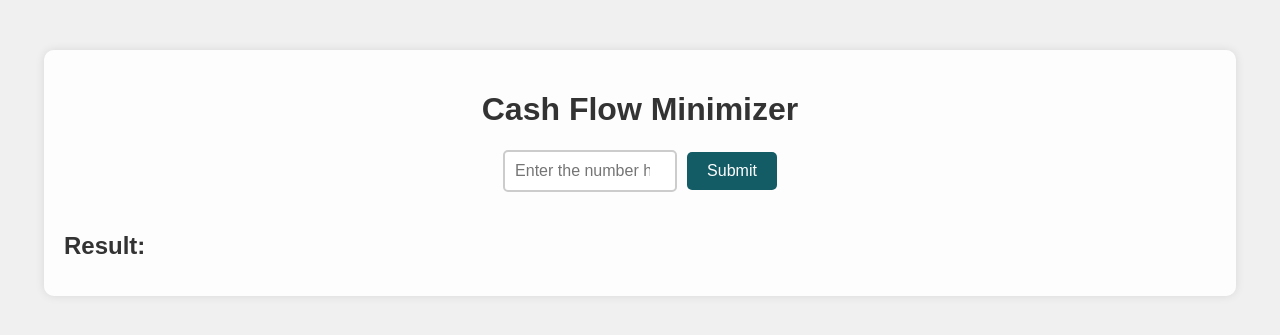
After one commit to ameyk2004/ameykulkarni, a Flask app: page /cash-flow-minimizer/ in a window 1280 px wide. The commit adds this page. Shown: the top 335 px of the page. Run offline with Flask 3, Linux system fonts and the light colour scheme.

Commit message:
added cash flow minimizer project

```diff
--- a/app/__init__.py
+++ b/app/__init__.py
@@ -1,5 +1,6 @@
 from flask import Flask, render_template, send_from_directory, redirect, jsonify
 from PIH_Pune_Price_Pulse import pricepulse
+from cash_flow_manager import cashflowminimizer
 from portfolio import portfolio
 
 
@@ -7,6 +8,7 @@ def create_app():
     app = Flask(__name__)
     app.register_blueprint(pricepulse.pricepulse, url_prefix="/price-pulse")
     app.register_blueprint(portfolio.portfolio, url_prefix="/portfolio")
+    app.register_blueprint(cashflowminimizer.cashflowminimizer, url_prefix="/cash-flow-minimizer")
 
     @app.route('/')
     def home():
--- /dev/null
+++ b/cash_flow_manager/cashflowminimizer.py
@@ -0,0 +1,29 @@
+from flask import request, render_template, Blueprint
+from cash_flow_manager.transaction_minimizer import cash_flow_minimizer
+
+cashflowminimizer = Blueprint("cashflowminimizer", __name__,static_folder="static", template_folder="templates")
+@cashflowminimizer.route('/')
+def home():
+    return render_template('index2.html')
+
+@cashflowminimizer.route('/min-flow', methods=['POST'])
+def getminFlow():
+    if request.method == 'POST':
+        data = request.json
+        print(data)
+        transactions = []
+        # ['A', 'B', 5]
+
+        for transaction in data['transactions']:
+            curr_trans = []
+            curr_trans.append(transaction['payer'])
+            curr_trans.append(transaction['payee'])
+            curr_trans.append(transaction['amount'])
+            transactions.append(curr_trans)
+
+        print(transactions)
+        result = cash_flow_minimizer(transactions)
+        print({'result' : result})
+
+
+    return {'result' : result}
--- /dev/null
+++ b/cash_flow_manager/static/css/styles.css
@@ -0,0 +1,107 @@
+/* Global Styles */
+body {
+    margin: 0;
+    padding: 0;
+    font-family: Arial, sans-serif;
+    background: #f0f0f0; /* Light gray background */
+}
+
+.container {
+    width: 90%; /* Adjusted width for responsiveness */
+    margin: 50px auto;
+    background-color: rgba(255, 255, 255, 0.9); /* Semi-transparent white background */
+    border-radius: 10px;
+    box-shadow: 0 0 10px rgba(0, 0, 0, 0.1);
+    padding: 20px;
+    overflow-x: auto;
+}
+
+h1 {
+    text-align: center;
+    color: #333; /* Dark gray color for heading */
+}
+
+.input-wrapper {
+    display: flex;
+    align-items: center;
+    justify-content: center;
+    margin-bottom: 20px;
+}
+
+input[type="number"] {
+    padding: 10px;
+    border: 2px solid #ccc;
+    border-radius: 5px;
+    font-size: 16px;
+    margin-right: 10px;
+    width: 150px; /* Adjusted width for responsiveness */
+}
+
+button#submit {
+    padding: 10px 20px;
+    font-size: 16px;
+    background-color: #135c66; /* Blue color for button */
+    color: white;
+    border: none;
+    border-radius: 5px;
+    cursor: pointer;
+    transition: background-color 0.3s;
+}
+
+button#submit:hover {
+    background-color: #092635; /* Darker shade of blue on hover */
+}
+
+/* Table Styles */
+.my-matrix {
+    width: 100%;
+    overflow-x: auto;
+    border-collapse: collapse;
+}
+
+.my-matrix th,
+.my-matrix td {
+    border: 1px solid #dddddd;
+    text-align: left;
+    padding: 12px;
+}
+
+.my-matrix th {
+    background-color: #135c66; /* Blue color for table headers */
+    color: white;
+}
+
+/* Responsive adjustments */
+@media only screen and (max-width: 768px) {
+    .container {
+        width: 100%; /* Full width on smaller screens */
+        padding: 10px;
+    }
+
+    input[type="number"] {
+        width: 100%; /* Full width input on smaller screens */
+        margin-right: 0;
+        margin-bottom: 10px;
+    }
+}
+
+.result {
+    margin-top: 20px;
+}
+
+.result h2 {
+    margin-bottom: 10px;
+    color: #333;
+}
+
+.result ul {
+    list-style-type: none;
+    padding: 0;
+}
+
+.result ul li {
+    margin-bottom: 5px;
+    padding: 10px;
+    border-radius: 4px;
+    background-color: #f0f0f0;
+}
--- /dev/null
+++ b/cash_flow_manager/static/js/next.js
@@ -0,0 +1,113 @@
+var element = document.getElementById("number-of-persons");
+
+element.addEventListener('input', () => {
+    var inputValue = element.value;
+    var table = document.querySelector('.my-matrix');
+    table.innerHTML = '';
+
+    var transactions = []; // Array to store the transactions
+
+    for (var i = 0; i < inputValue; i++) {
+        var newRow = document.createElement('tr');
+        newRow.classList.add('display-row');
+
+        var th = document.createElement('th');
+        th.classList.add('person-name');
+
+        var personLabel = String.fromCharCode('A'.charCodeAt(0) + i);
+        th.innerHTML = 'Person ' + personLabel + ' pays:';
+        newRow.appendChild(th);
+
+        for (var j = 0; j < inputValue; j++) {
+            var td = document.createElement('td');
+            td.classList.add('input-weight');
+            var input = document.createElement('input');
+            input.setAttribute('class', 'edge-weight');
+            input.setAttribute('placeholder', 'Enter value here');
+            input.setAttribute('type', 'number');
+            td.appendChild(input);
+            newRow.appendChild(td);
+
+            (function(rowIndex, colIndex) {
+                input.addEventListener('input', function() {
+                    transactions[rowIndex * inputValue + colIndex].amount = parseInt(this.value);
+                });
+            })(i, j);
+
+            var transaction = {
+                payer: personLabel,
+                payee: String.fromCharCode('A'.charCodeAt(0) + j),
+                amount: 0 // Default amount
+            };
+            transactions.push(transaction);
+        }
+
+        table.appendChild(newRow);
+    }
+
+    var submitButton = document.getElementById('submit');
+    submitButton.addEventListener('click', function() {
+        displayTransactions(transactions);
+        sendTransactionsToServer(transactions);
+    });
+});
+
+function displayTransactions(transactions) {
+    console.log({"transactions": transactions});
+}
+
+
+// Function to display result in list format
+function displayResult(resultData) {
+    // Get the ul element where you want to display the result
+    const resultList = document.getElementById('result-list');
+
+    // Clear any existing content
+    resultList.innerHTML = '';
+
+    // Loop through the result array and create list items
+    resultData.result.forEach(item => {
+        // Create list item element
+        const listItem = document.createElement('li');
+        // Set the text content of the list item
+        listItem.textContent = item;
+        // Append the list item to the unordered list
+        resultList.appendChild(listItem);
+    });
+}
+
+function sendTransactionsToServer(transactions) {
+    fetch('https://ameykulkarni.onrender.com/cash-flow-minimizer/min-flow', {
+        method: 'POST',
+        headers: {
+            'Content-Type': 'application/json'
+        },
+        body: JSON.stringify({ "transactions": transactions })
+    })
+    .then(response => {
+        if (!response.ok) {
+            throw new Error('Network response was not ok');
+        }
+        return response.json();
+    })
+    .then(data => {
+        console.log('Transactions successfully sent:', data["result"]);
+        displayResult(data);
+    })
+    .catch(error => {
+        console.error('Error sending transactions:', error);
+    });
+}
+function isMobileDevice() {
+    return window.innerWidth <= 768; // Adjust the threshold as needed
+}
+
+// Function to display an alert if the page is viewed on a mobile device
+function showAlertForMobile() {
+    if (isMobileDevice()) {
+        alert('This might not look best on a mobile phone. Please use a Bigger Screen on use phone in Landscape Mode for the best experience.');
+    }
+}
+
+// Call the function to display the alert when the page loads
+window.onload = showAlertForMobile;
--- /dev/null
+++ b/cash_flow_manager/templates/index2.html
@@ -0,0 +1,25 @@
+<!DOCTYPE html>
+<html lang="en">
+<head>
+    <meta charset="UTF-8">
+    <meta name="viewport" content="width=device-width, initial-scale=1.0">
+    <link rel="stylesheet" href="./static/css/styles.css">
+    <title>Cash-Flow-Minimizer</title>
+</head>
+<body>
+    <div class="container">
+        <h1>Cash Flow Minimizer</h1>
+        <div class="input-wrapper">
+            <input id="number-of-persons" placeholder="Enter the number here" type="number">
+            <button id="submit">Submit</button>
+        </div>
+        <table class="my-matrix"></table>
+      <div class="result">
+            <h2>Result:</h2>
+            <ul id="result-list"></ul> <!-- Placeholder for displaying the result -->
+        </div>
+    </div>
+
+    <script src="./static/js/next.js"></script>
+</body>
+</html>
--- a/portfolio/portfolio.py
+++ b/portfolio/portfolio.py
@@ -22,7 +22,7 @@ def projects():
 def scalp_smart():
     return render_template('scalpsmart.html')
 
-@portfolio.route('/download')
+@portfolio.route('/cv')
 def download_resume():
     cwd = os.getcwd()
     return send_from_directory(f'{cwd}/portfolio/static/resume', 'Amey_Kulkarni_Resume.pdf')
```
Also changed, not shown: cash_flow_manager/transaction_minimizer.py (added, +66 -0 lines), portfolio/templates/projects.html (+21 -0 lines), cash_flow_manager/README.md (added), cash_flow_manager/__init__.py (added), portfolio/static/assets/Simulator Screenshot - iPhone 15 Plus - 2024-04-13 at 23.29.16.png (added), portfolio/static/assets/Simulator Screenshot - iPhone 15 Plus - 2024-04-15 at 15.42.23.png (added), 1 other file.
